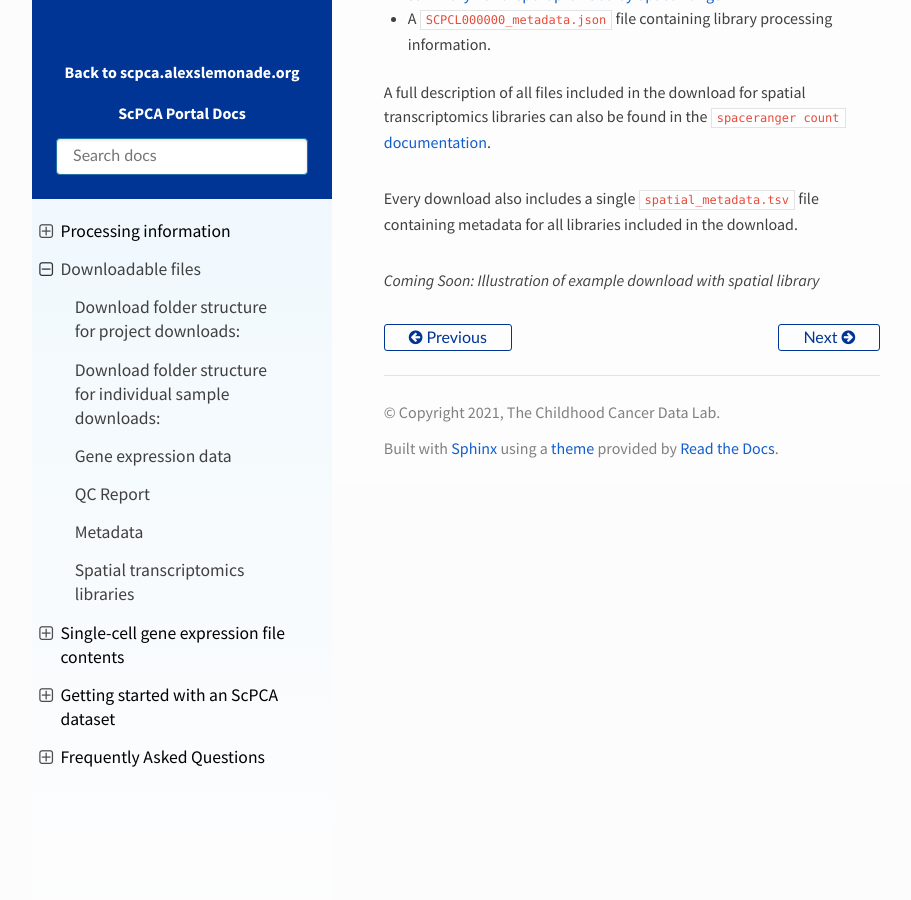
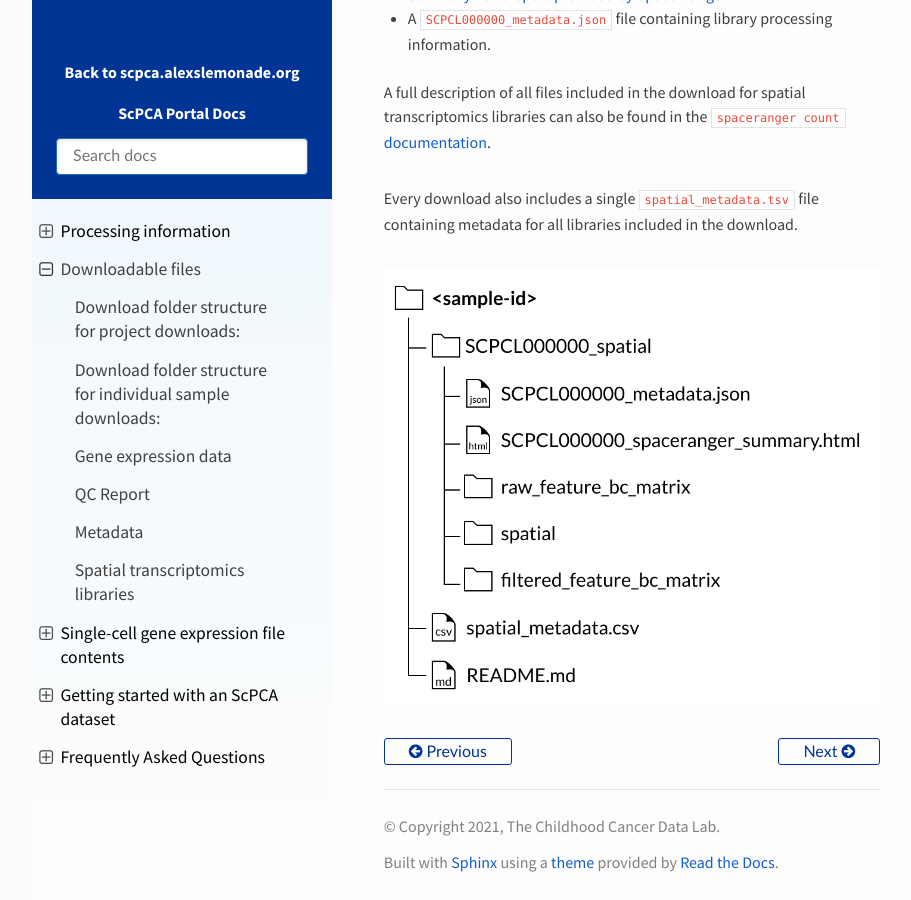
Before and after one commit to DongzeHE/scpca-docs, a Sphinx documentation site: the page built from docs/download_files.md, in a window 1280 px wide and 900 px high, scrolled down 4332 px. Shown: the whole window, without its empty margins (158-1069 px from the left). Built offline with Sphinx 7.4.7 and the Read the Docs theme 2.0.0, drawn with Linux system fonts in a browser that asks for light colours.

Commit message:
link spatial image in docs

```diff
--- a/docs/download_files.md
+++ b/docs/download_files.md
@@ -97,4 +97,4 @@ A full description of all files included in the download for spatial transcripto
 
 Every download also includes a single `spatial_metadata.tsv` file containing metadata for all libraries included in the download.
 
-_Coming Soon: Illustration of example download with spatial library_
+![sample download with spatial](images/spatial-download.png)
```
